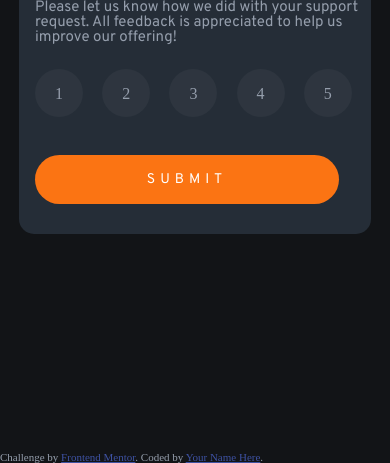
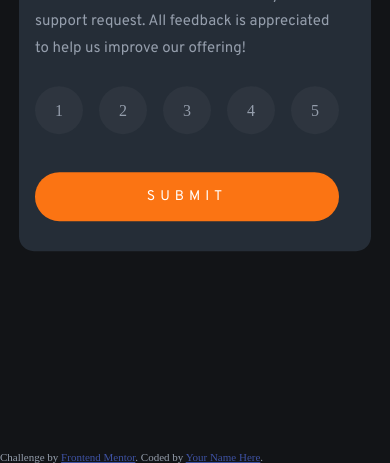
Before and after one commit to Kirp/interactive-rating-component-solution, a plain HTML site: page index.html in a window 390 px wide. Shown: the part 381-844 px from the top of the page. Drawn offline with Linux system fonts and the light colour scheme.

Commit message:
Revision Updates 1
- refactored the sizes a bit for mobile viewing

```diff
--- a/style.sass
+++ b/style.sass
@@ -21,7 +21,9 @@ $Star_orange: hsl(25, 97%, 53%)
 @mixin state-window()
     position: absolute
     background-color: hsl(213, 19%, 18%)
-    width: 40ch
+    width: 85%
+    max-width: 40ch
+    min-width: 28ch
     top: 50%
     left: 50%
     transform: translate(-50%, -50%)
@@ -55,7 +57,8 @@ main
         margin-top: 1em
         margin-bottom: .5em
     p
-        width: 34ch
+        width: 95%
+        line-height: 1.75em
 
 
     #star
@@ -66,9 +69,7 @@ main
     .rating-selection
         display: grid
         grid-template-columns: auto auto auto auto auto
-        gap: 1em
         margin: 1.5em 0
-
         .outer-select
             @include round-back-div()
             div
```
Also changed, not shown: style.css.
